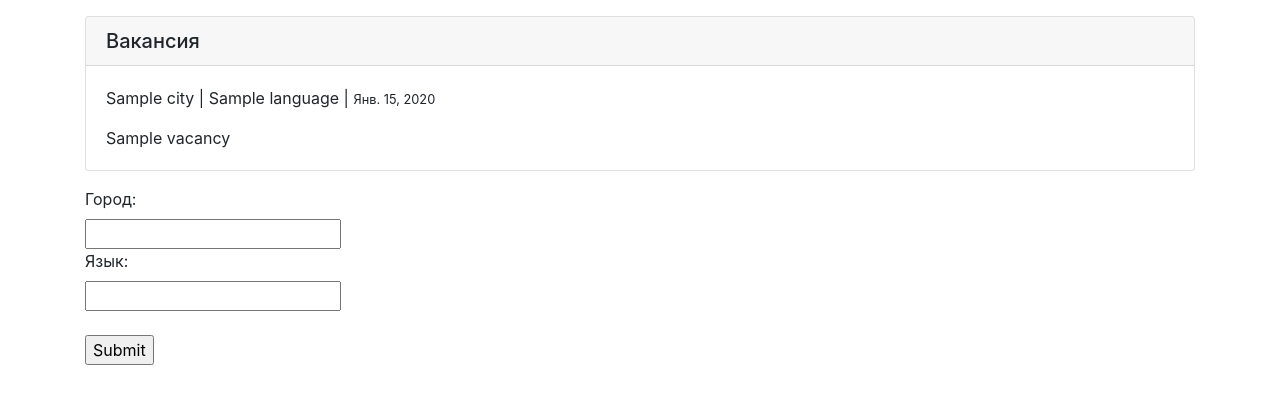
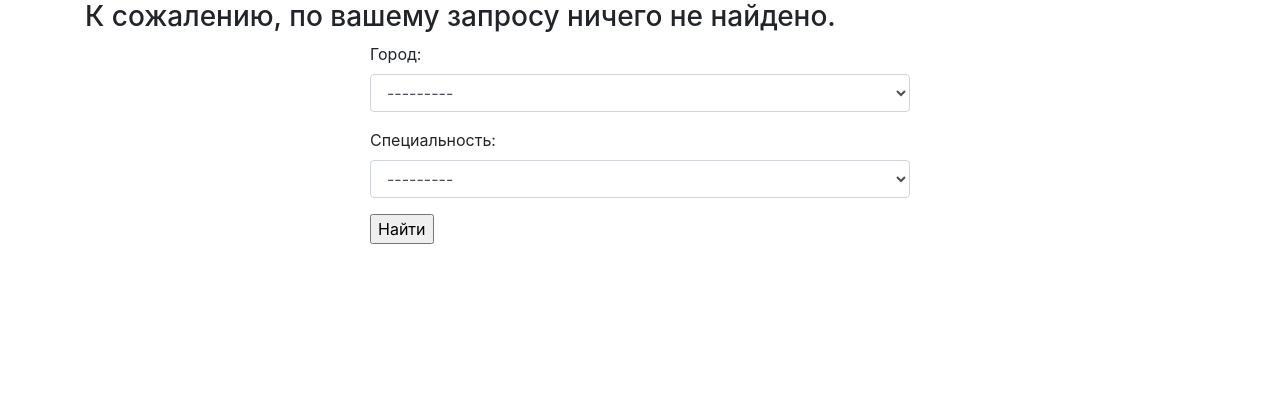
Before and after one commit to Vladukk/scraping_service, a Django app: page /home/ in a window 1280 px wide. Shown: the part 56-460 px from the top of the page. Run offline with Django 3.2, Linux system fonts and the light colour scheme; tables that the repository leaves empty hold one stand-in row (values such as "Sample post").

Commit message:
4 Commit

```diff
--- a/src/scraping/forms.py
+++ b/src/scraping/forms.py
@@ -2,7 +2,9 @@
 from scraping.models import City, Language
 
 class FindForm(forms.Form):
-    city = forms.ModelChoiceField(queryset=City.objects.all())
-    language = forms.ModelChoiceField(queryset=Language.objects.all())
+    city = forms.ModelChoiceField(queryset=City.objects.all(), to_field_name="slug",
+                                  required=False, widget=forms.Select(attrs={'class': 'form-control'}), label = 'Город')
+    language = forms.ModelChoiceField(queryset=Language.objects.all(), to_field_name="slug", required=False,
+                                      widget=forms.Select(attrs={'class': 'form-control'}), label = 'Специальность')
 
     #required = False to_field_name= "slug"
--- a/src/scraping/templates/scraping/home.html
+++ b/src/scraping/templates/scraping/home.html
@@ -6,20 +6,27 @@
 <div class="card my-3">
   <h5 class="card-header">Вакансия</h5>
   <div class="card-body">
+      <h4>{{ obj.company }}</h4>
       <p>{{obj.city.name }} | {{obj.language.name }} |
           <small> {{obj.timestamp}} </small>   </p>
 
     <p class="card-text">{{ obj.title }}</p>
   </div>
 </div>
-    <p></p>
+
+    {% empty %}
+        <h3> К сожалению, по вашему запросу ничего не найдено.</h3>
     {% endfor %}
+<div class="row">
+    <div class="col-md-6 mx-auto">
+        <form method="GET" action="">
+ <div class="form-group">
 
-<form action="">
-  <label for="fname">Город:</label><br>
-  <input type="text" id="fname" name="fname" value=""><br>
-  <label for="lname">Язык:</label><br>
-  <input type="text" id="lname" name="lname" value=""><br><br>
-  <input type="submit" value="Submit">
+    {{ form.as_p }}
+  <input type="submit" value="Найти">
 </form>
+    </div>
+
+</div>
+
 {% endblock %}
--- a/src/scraping/views.py
+++ b/src/scraping/views.py
@@ -1,9 +1,23 @@
 from django.shortcuts import render
 
+from scraping.forms import FindForm
 from .models import Vacancy
 
 def home_view(requst):
-    qs = Vacancy.objects.all()
-    return  render(requst, 'scraping/home.html', {'object_list': qs})
+
+        #print(requst.GET)
+    form = FindForm()
+    city = requst.GET.get('city')
+    language = requst.GET.get('language')
+    qs = []
+    if city or language:
+        _filter = {}
+        if city:
+            _filter['city__slug'] = city
+
+        if language:
+            _filter['language__slug'] = language
+        qs = Vacancy.objects.filter(**_filter)
+    return  render(requst, 'scraping/home.html', {'object_list': qs, 'form': form})
 
 # Create your views here.
```
